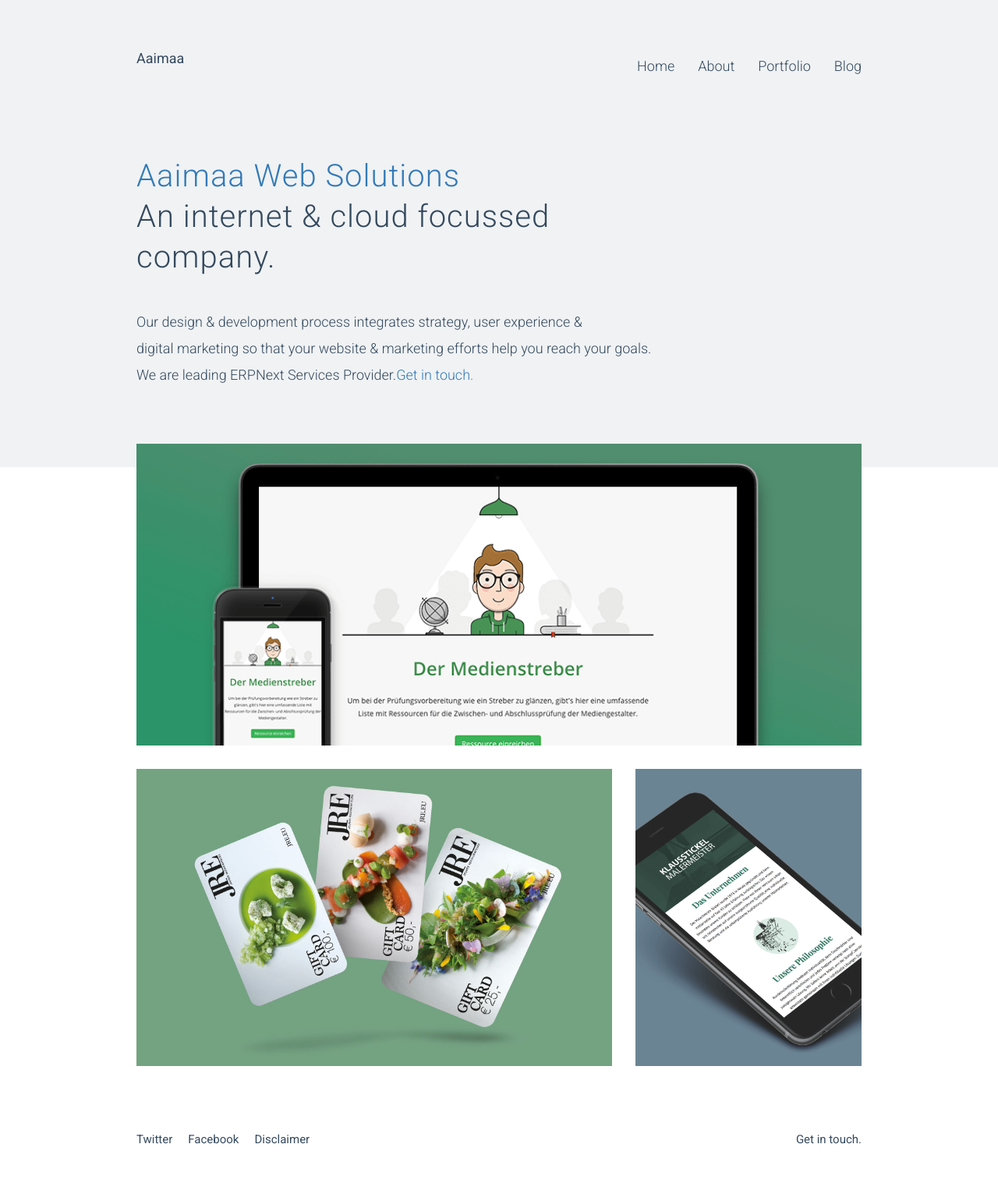
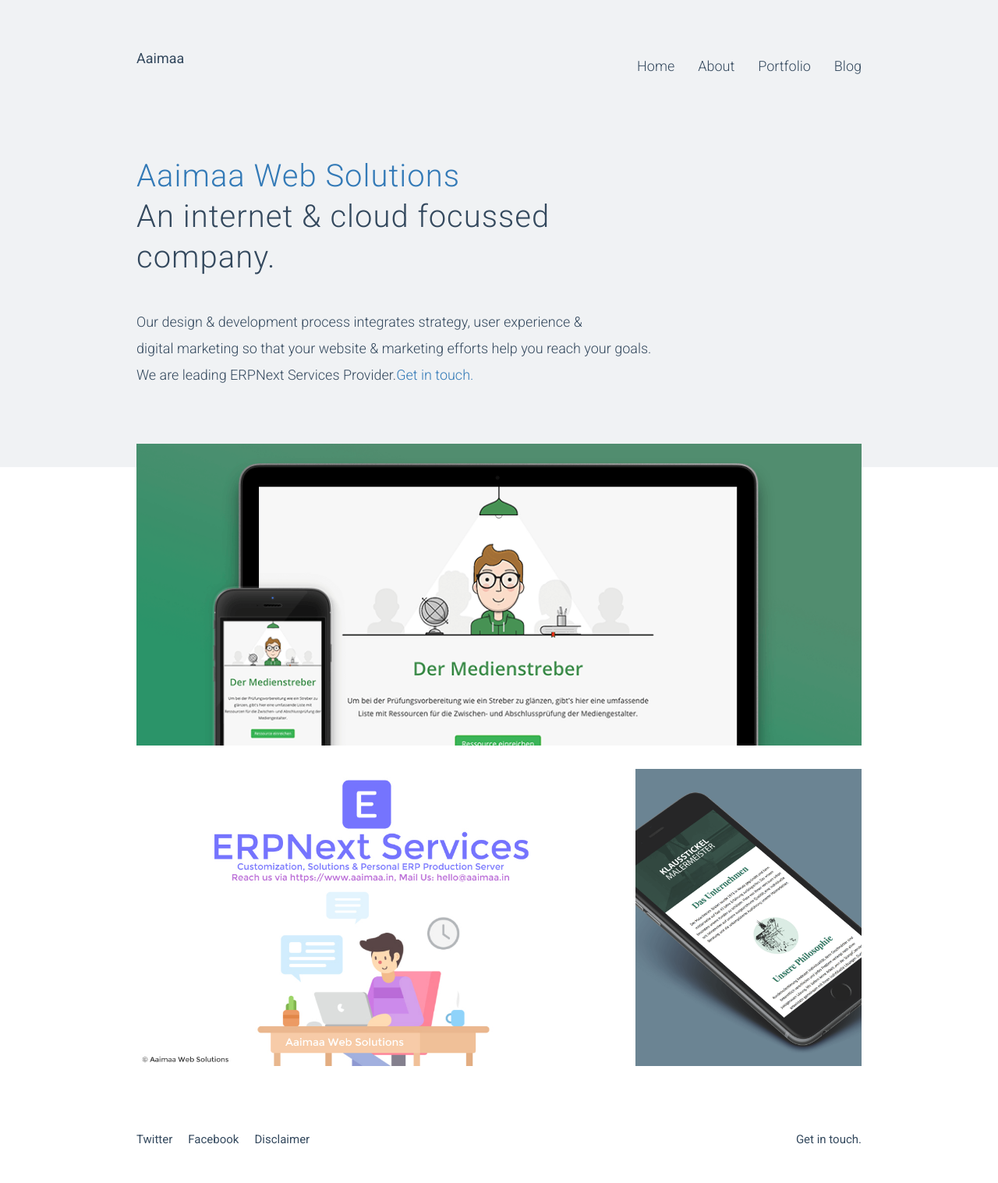
Before and after one commit to aaimaa/early-draft-of-website, a Jekyll site: the page built from index.html, in a window 1280 px wide. Shown: the whole page at 78% size. Built offline with Jekyll 4.4.1, drawn with Linux system fonts in a browser that asks for light colours.

Commit message:
portfolio-update

```diff
--- a/index.html
+++ b/index.html
@@ -22,7 +22,7 @@
               <div class="col-sm-8">
                   <div class="img-hover">
                       <figure class="portfolio2">
-                          <a href="/jeunes-restaurateurs/"><img src="/img/robinstickel_portfolio_jre.jpg" alt="JRE Jeunes Restaurateurs Website" class="img-responsive"></a>
+                          <a href="/jeunes-restaurateurs/"><img src="/img/erp-customization-services-provider.jpg" alt="JRE Jeunes Restaurateurs Website" class="img-responsive"></a>
                       </figure>
                       <div class="hover-titel"><h3>Jeunes Restaurateurs</h3><p>Product, Interface & Webdesign</p></div>
                   </div>
```
Also changed, not shown: img/erp-customization-services-provider.jpg (added).
